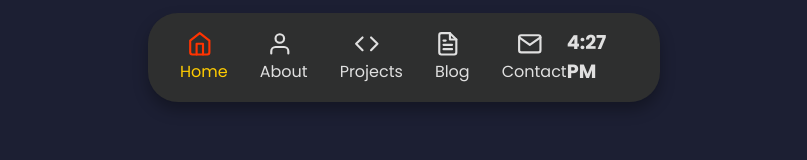
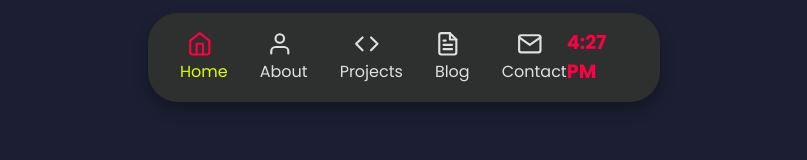
Before and after one commit to ajSeadler/landing-page, a React (Vite) app: page / in a window 1280 px wide. Shown: the top 160 px of the page, without its empty margins (236-1043 px from the left). Built offline with nearby package versions, Linux system fonts and the light colour scheme.

Commit message:
update nav bar colors

```diff
--- a/src/components/NavBar.jsx
+++ b/src/components/NavBar.jsx
@@ -18,7 +18,11 @@ export default function NavBar() {
       const minutes = now.getMinutes().toString().padStart(2, "0");
       const ampm = hours >= 12 ? "PM" : "AM"; // Determine AM/PM
       hours = hours % 12 || 12; // Convert to 12-hour format
-      setCurrentTime(`${hours}:${minutes} ${ampm}`);
+      setCurrentTime(
+        <>
+          {hours}:{minutes} <span className="ampm">{ampm}</span>
+        </>
+      );
     };
 
     updateClock(); // Initialize on mount
--- a/src/styles/NavBar.css
+++ b/src/styles/NavBar.css
@@ -19,7 +19,7 @@
 
 .current-time {
   font-size: 1.2rem;
-  color: #e0e0e0;
+  color: #ff0044;
   font-weight: bold;
   margin-left: auto;
 }
@@ -53,16 +53,20 @@
 }
 
 .nav-item:hover {
-  color: #ffcc00;
+  color: #d9ff00;
   transform: translateY(-2px);
 }
 
 .nav-item.active {
-  color: #ffcc00;
+  color: #d9ff00;
 }
 
 .nav-item.active .icon {
-  color: #ff3300;
+  color: #ff0044;
+}
+
+.ampm {
+  color: #ff0044;
 }
 
 .icon {
@@ -73,7 +77,7 @@
 
 .nav-item:hover .icon {
   transform: scale(1.2);
-  color: #ff3300;
+  color: #ff0044;
 }
 
 /* Media queries for responsiveness */
```
